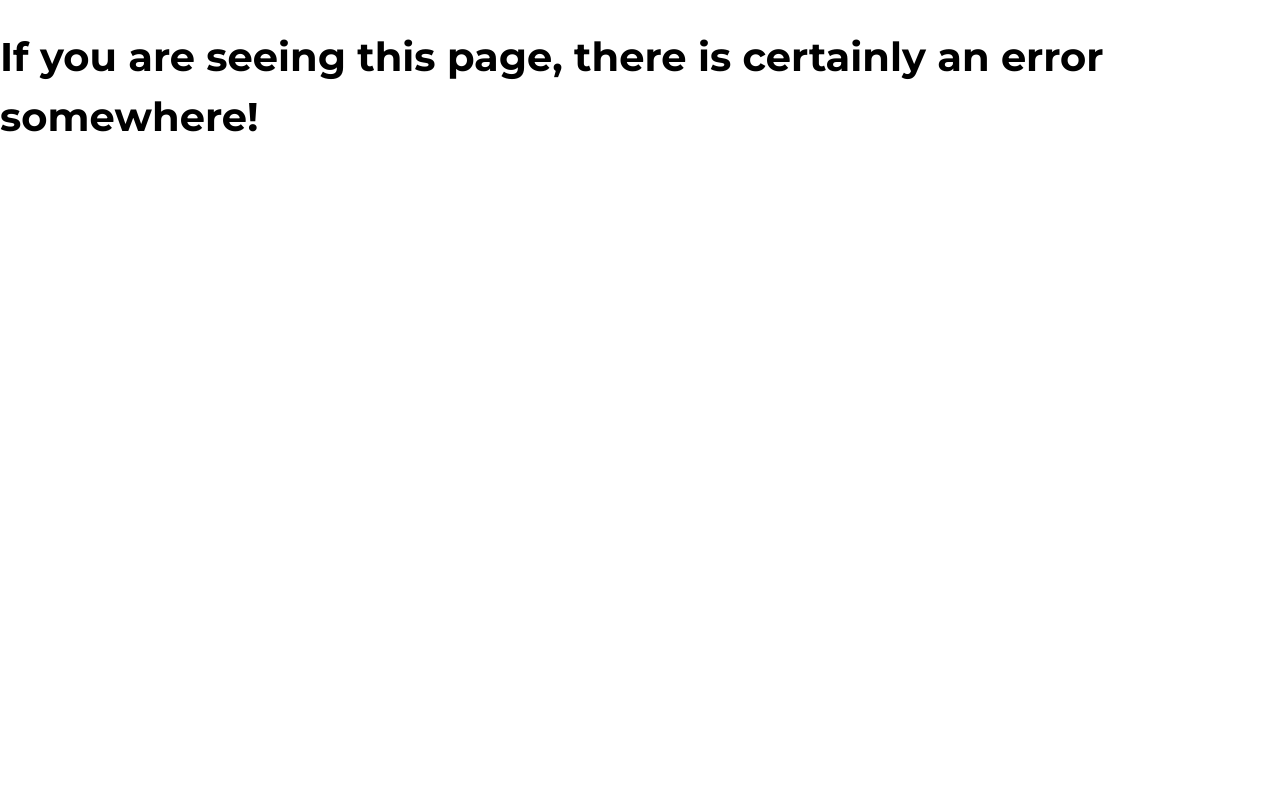
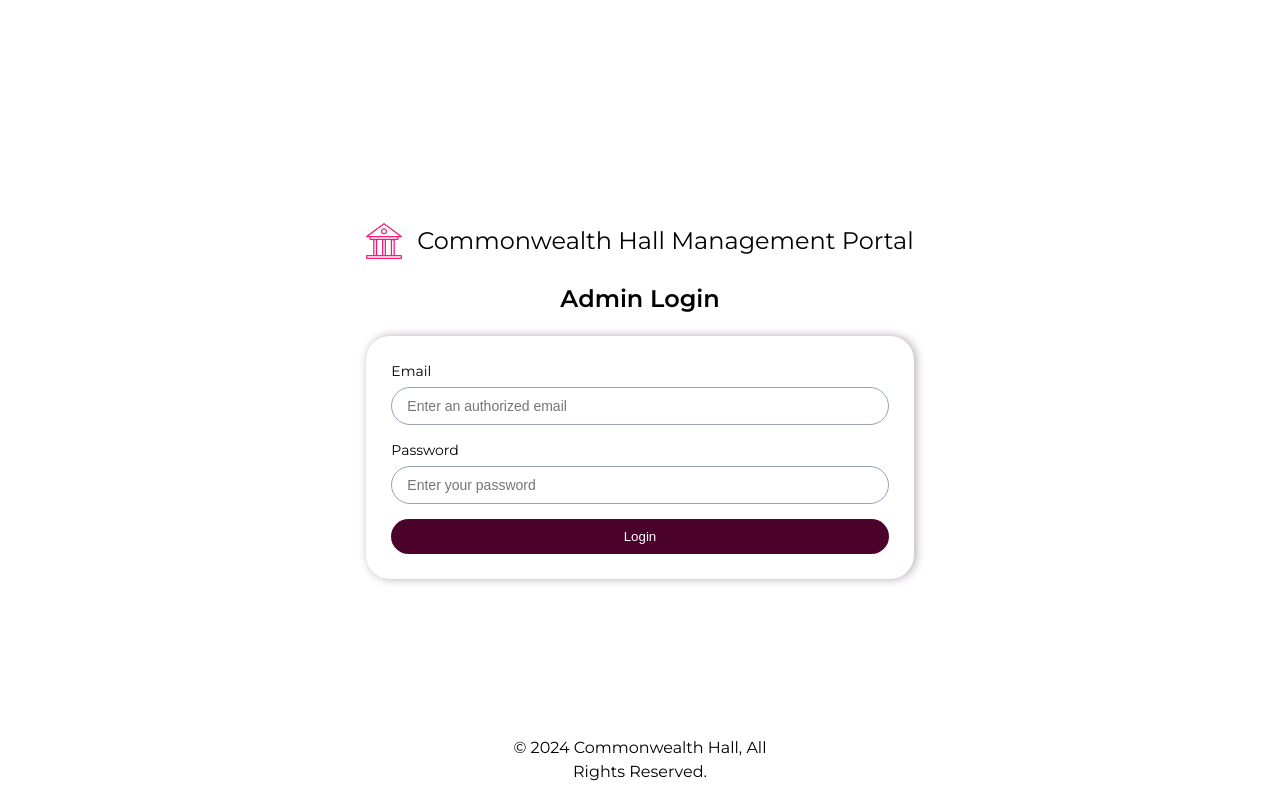
Before and after one commit to KamileSeidu/university-hall-management-system, a React (Vite) app: page /login in a window 1280 px wide. Built offline with nearby package versions, Linux system fonts and the light colour scheme.

Commit message:
Made some changes to the code and added the logout functionality. Also made some adjustment

```diff
--- a/src/App.jsx
+++ b/src/App.jsx
@@ -6,6 +6,8 @@ import DashboardPage from "./pages/Dashboard";
 import ErorPage from "./pages/Error";
 import StudentProfile from "./components/StudentProfile";
 import AddStudent from "./pages/AddStudent";
+import Login from "./pages/Login";
+import PrivateRoute from "./components/PrivateRoute";
 import {
   studentsLoader,
   studentDetailsLoader,
@@ -16,8 +18,19 @@ import {
   editStudentAction,
 } from "./loaders/studentActions";
 import EditStudentPage from "./pages/EditStudent";
+import { loginAction, logoutAction } from "./loaders/authActions";
 
 const router = createBrowserRouter([
+  {
+    path: "/login",
+    element: <Login />,
+    action: loginAction,
+  },
+  {
+    path: "/logout",
+    action: logoutAction,
+  },
+
   {
     path: "/",
     element: <RootLayout />,
@@ -25,22 +38,42 @@ const router = createBrowserRouter([
     children: [
       {
         path: "/",
-        element: <DashboardPage />,
+        element: (
+          <PrivateRoute>
+            {" "}
+            <DashboardPage />{" "}
+          </PrivateRoute>
+        ),
       },
       {
         path: "students",
-        element: <StudentsPage />,
+        element: (
+          <PrivateRoute>
+            {" "}
+            <StudentsPage />{" "}
+          </PrivateRoute>
+        ),
         loader: studentsLoader,
         children: [
           {
             path: ":studentId",
-            element: <StudentProfile />,
+            element: (
+              <PrivateRoute>
+                {" "}
+                <StudentProfile />{" "}
+              </PrivateRoute>
+            ),
             loader: studentDetailsLoader,
             action: deleteStudentAction,
           },
           {
             path: ":studentId/edit",
-            element: <EditStudentPage />,
+            element: (
+              <PrivateRoute>
+                {" "}
+                <EditStudentPage />{" "}
+              </PrivateRoute>
+            ),
             loader: studentDetailsLoader,
             action: editStudentAction,
           },
@@ -48,7 +81,12 @@ const router = createBrowserRouter([
       },
       {
         path: "students/addStudent",
-        element: <AddStudent />,
+        element: (
+          <PrivateRoute>
+            {" "}
+            <AddStudent />{" "}
+          </PrivateRoute>
+        ),
         action: addNewStudentAction,
       },
     ],
--- a/src/components/MainNavigation.jsx
+++ b/src/components/MainNavigation.jsx
@@ -4,9 +4,32 @@ import logo from "../assets/CWHLOGO.png";
 import dashboard from "../assets/dashboard.svg";
 import list from "../assets/list.svg";
 import exit from "../assets/exit.svg";
-import { NavLink } from "react-router-dom";
+import { NavLink, useSubmit } from "react-router-dom";
+import { getAuthToken, getTokenDuration } from "../loaders/getToken";
+import { useEffect } from "react";
 
 function MainNavigation() {
+  const submit = useSubmit();
+  const token = getAuthToken();
+
+  useEffect(() => {
+    if (!token) {
+      return;
+    }
+
+    if (token === "EXPIRED") {
+      submit(null, { action: "/logout", method: "post" });
+    }
+    const tokenDuration = getTokenDuration();
+
+    setTimeout(() => {
+      submit(null, { action: "/logout", method: "post" });
+    }, tokenDuration);
+  }, [token, submit]);
+
+  const handleLogout = () => {
+    submit(null, { action: "/logout", method: "post" });
+  };
   return (
     <nav className={classes["nav-bar"]}>
       <header className={classes["nav-logo"]}>
@@ -41,7 +64,7 @@ function MainNavigation() {
         </li>
       </ul>
       <span className={classes.logout}>
-        <Button size="btn--block">
+        <Button onClick={handleLogout} size="btn--block">
           <img className={` ${classes["logout-icon"]}`} src={exit} alt="" />
           Logout
         </Button>
--- /dev/null
+++ b/src/components/PrivateRoute.jsx
@@ -0,0 +1,17 @@
+import { Navigate, Outlet, useLocation } from "react-router-dom";
+
+const PrivateRoute = ({ children }) => {
+  const location = useLocation();
+  const token = localStorage.getItem("token");
+  //   console.log(token);
+
+  // If the user has a valid token, render the child components (Outlet)
+  // Otherwise, redirect the user to the login page
+  return token ? (
+    children
+  ) : (
+    // <Outlet />
+    <Navigate to="/login" state={{ from: location }} replace />
+  );
+};
+export default PrivateRoute;
--- a/src/components/StudentForm.jsx
+++ b/src/components/StudentForm.jsx
@@ -8,7 +8,6 @@ function StudentForm() {
       <Form
         method="post"
         encType="multipart/form-data"
-        action="students/addStudent"
         className={classes.form}
       >
         <div className={classes.group}>
--- a/src/components/login/LoginForm.jsx
+++ b/src/components/login/LoginForm.jsx
@@ -1,26 +1,40 @@
 import classes from "./LoginForm.module.css";
-import Card from "../UI/Card";
 import Button from "../UI/Button";
+import { Form } from "react-router-dom";
 
 function LoginForm() {
   return (
-    <Card>
-      <form className={classes.form}>
+    <div className={classes.card}>
+      <Form method="post" className={classes.form}>
         <div className={classes["input-group"]}>
-          <label className={classes.label} htmlFor="username">
-            Username
+          <label className={classes.label} htmlFor="email">
+            Email
           </label>
-          <input className={classes.input} type="text" id="username" />
+          <input
+            className={classes.input}
+            type="email"
+            id="email"
+            name="email"
+            placeholder="Enter an authorized email"
+            required
+          />
         </div>
         <div className={classes["input-group"]}>
           <label className={classes.label} htmlFor="password">
             Password
           </label>
-          <input className={classes.input} type="text" id="password" />
+          <input
+            className={classes.input}
+            type="password"
+            id="password"
+            name="password"
+            placeholder="Enter your password"
+            required
+          />
         </div>
         <Button>Login</Button>
-      </form>
-    </Card>
+      </Form>
+    </div>
   );
 }
 
--- a/src/components/login/LoginForm.module.css
+++ b/src/components/login/LoginForm.module.css
@@ -27,3 +27,10 @@
   outline: 0;
   box-shadow: 0 0 0 3px #c90a5a52;
 }
+
+.card {
+  padding: 2.5rem;
+  background-color: #ffffff;
+  border-radius: 24px;
+  box-shadow: 2px 0 10px #b5a8b5;
+}
--- /dev/null
+++ b/src/loaders/authActions.js
@@ -0,0 +1,48 @@
+import { redirect } from "react-router-dom";
+
+export async function loginAction({ request }) {
+  const formData = await request.formData();
+  const email = formData.get("email");
+  const password = formData.get("password");
+
+  try {
+    const response = await fetch("http://localhost:3000/api/auth", {
+      method: "POST",
+      headers: {
+        "Content-Type": "application/json",
+      },
+      body: JSON.stringify({ email, password }),
+    });
+
+    const data = await response.json();
+
+    if (!response.ok) {
+      // Return error for display in the form
+      return {
+        error: data.error || "Login failed",
+        status: response.status,
+      };
+    }
+
+    // Store the token in localStorage
+    localStorage.setItem("token", data.token);
+
+    //calculating the expiration date of the token
+    const expiration = new Date();
+    expiration.setHours(expiration.getHours() + 1);
+    localStorage.setItem("expiration", expiration.toISOString());
+
+    // Redirect to dashboard or home page after successful login
+    return redirect("/");
+  } catch (error) {
+    return {
+      error: "Network error. Please try again.",
+      status: 500,
+    };
+  }
+}
+
+export function logoutAction() {
+  localStorage.removeItem("token");
+  return redirect("/login");
+}
--- /dev/null
+++ b/src/loaders/getToken.js
@@ -0,0 +1,25 @@
+export default function getToken() {
+  return localStorage.getItem("token");
+}
+
+export function getTokenDuration() {
+  const storedExpirationDate = localStorage.getItem("expiration");
+  const expirationData = new Date(storedExpirationDate);
+  const now = new Date();
+  const duration = expirationData.getTime() - now.getTime();
+  return duration;
+}
+
+export function getAuthToken() {
+  const token = localStorage.getItem("token");
+  const tokenDuration = getTokenDuration();
+
+  if (!token) {
+    return null;
+  }
+
+  if (tokenDuration < 0) {
+    return "EXPIRED";
+  }
+  return token;
+}
--- a/src/loaders/studentActions.js
+++ b/src/loaders/studentActions.js
@@ -1,4 +1,5 @@
 import { redirect } from "react-router-dom";
+import getToken from "./getToken";
 
 export const addNewStudentAction = async ({ request }) => {
   const formData = await request.formData();
@@ -23,7 +24,6 @@ export const addNewStudentAction = async ({ request }) => {
 export const editStudentAction = async ({ request, params }) => {
   const formData = await request.formData();
   const { studentId } = params;
-  console.log(studentId);
 
   try {
     const response = await fetch(
--- a/src/loaders/studentLoaders.js
+++ b/src/loaders/studentLoaders.js
@@ -1,3 +1,5 @@
+import getToken from "./getToken";
+
 export const studentsLoader = async () => {
   const response = await fetch("http://localhost:3000/api/students");
 
--- a/src/pages/AddStudent.jsx
+++ b/src/pages/AddStudent.jsx
@@ -6,7 +6,7 @@ function AddStudentPage() {
   return (
     <div className={classes["section-group"]}>
       <h1 className={classes.heading}>Create Student Record</h1>
-      <StudentForm method={"post"} />
+      <StudentForm />
     </div>
   );
 }
```
